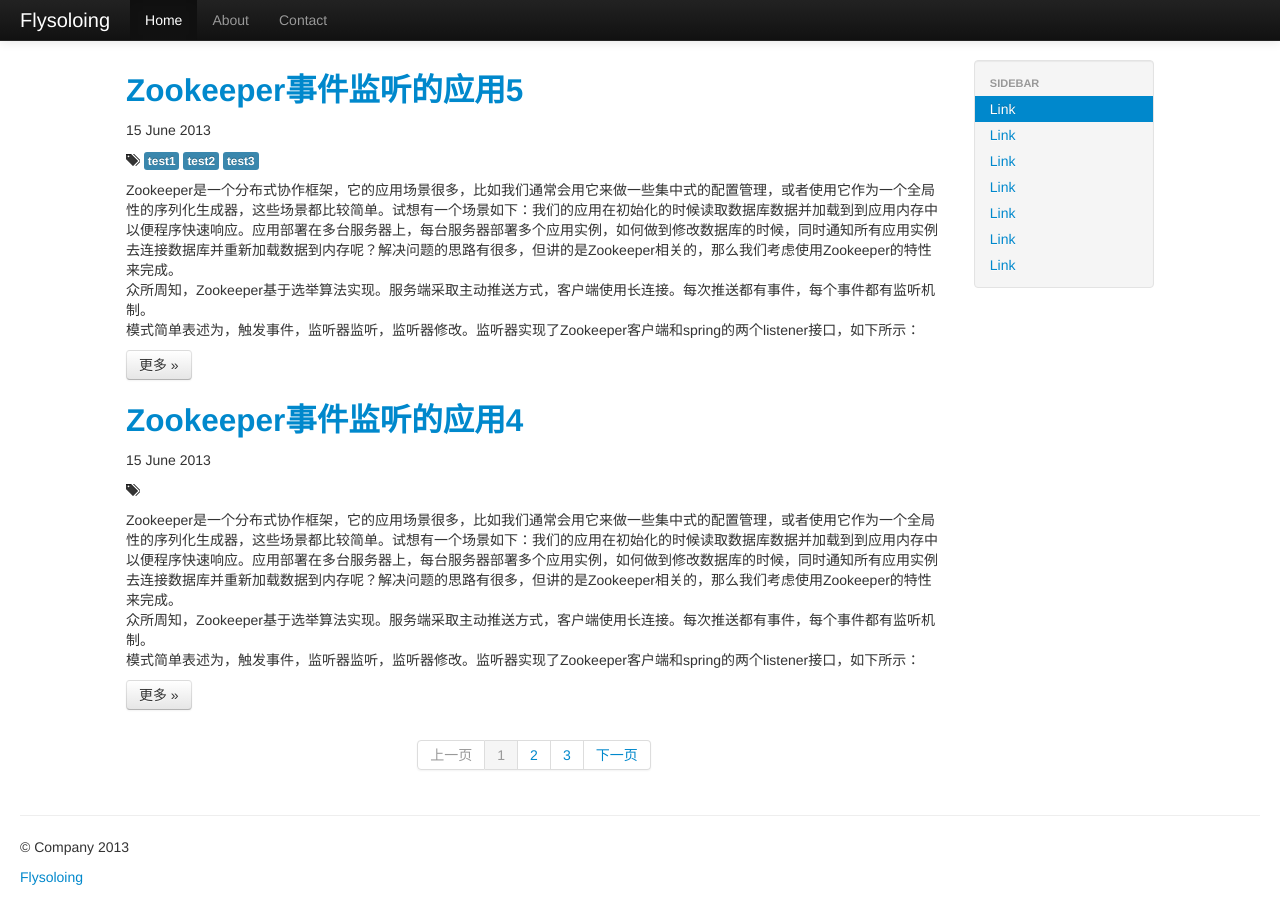
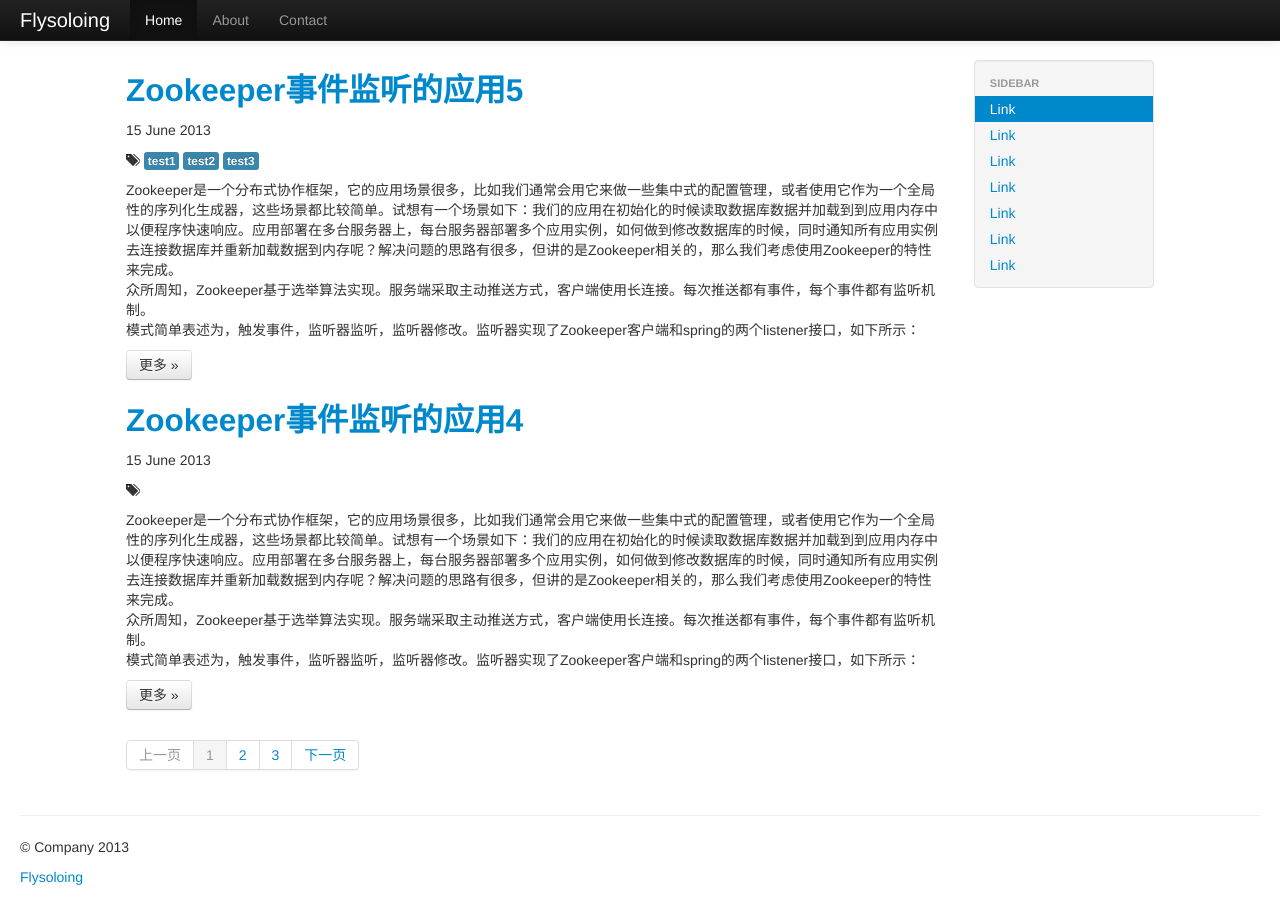
Before and after one commit to flysoloing/flysoloing.github.io, a Jekyll site: the page built from index.html, in a window 1280 px wide and 927 px high. Shown: the top 924 px of the window. Built offline with Jekyll 4.4.1, drawn with Linux system fonts in a browser that asks for light colours; the list of posts is cut into pages by our own code.

Commit message:
little fix

```diff
--- a/_layouts/post.html
+++ b/_layouts/post.html
@@ -14,9 +14,10 @@
 	  <span class="label label-info">{{ tag, '' }}</span>
 	  {% endfor %}
       <p>{{ content }}</p>
+	  <br>
 	  <blockquote>
         <p>&copy; 原创文章，转载请注明来自<a href="/">Flysoloing</a>[http://flysoloing.github.io]</p>
-        <small>本文地址：<cite title="{{ page.title }}">{{ page.url }}</cite></small>
+        <small>本文地址：<cite title="{{ page.title }}"><a href="/">{{ page.url }}</a></cite></small>
       </blockquote>
     </div>
   </div>
--- a/index.html
+++ b/index.html
@@ -21,7 +21,7 @@
   </div>
 {% endfor %}
   <!-- paginate start -->
-  <div class="pagination pagination-centered">
+  <div class="pagination">
     <ul>
 	{% if paginator.previous_page %}
 	  {% if paginator.previous_page == 1 %}
```
